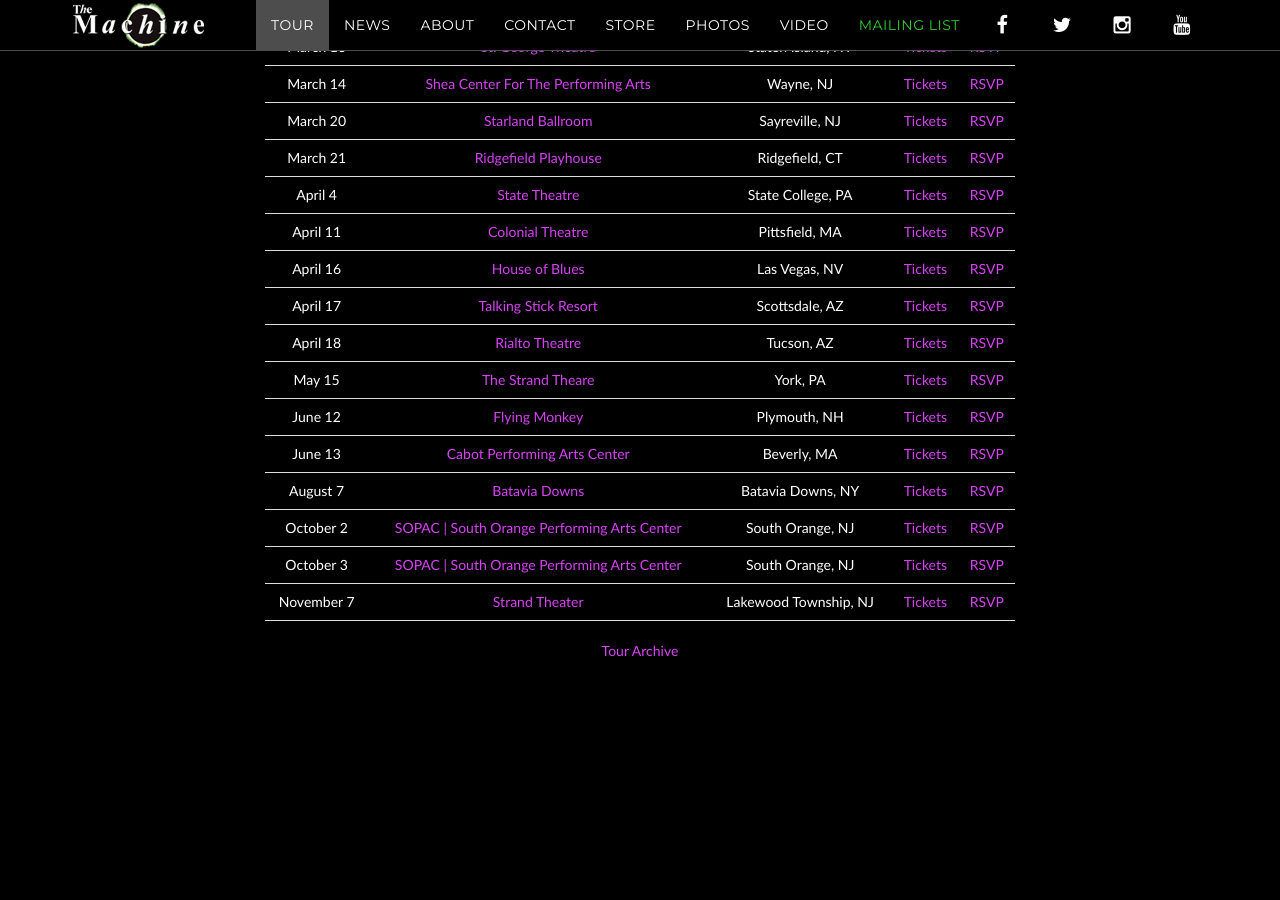
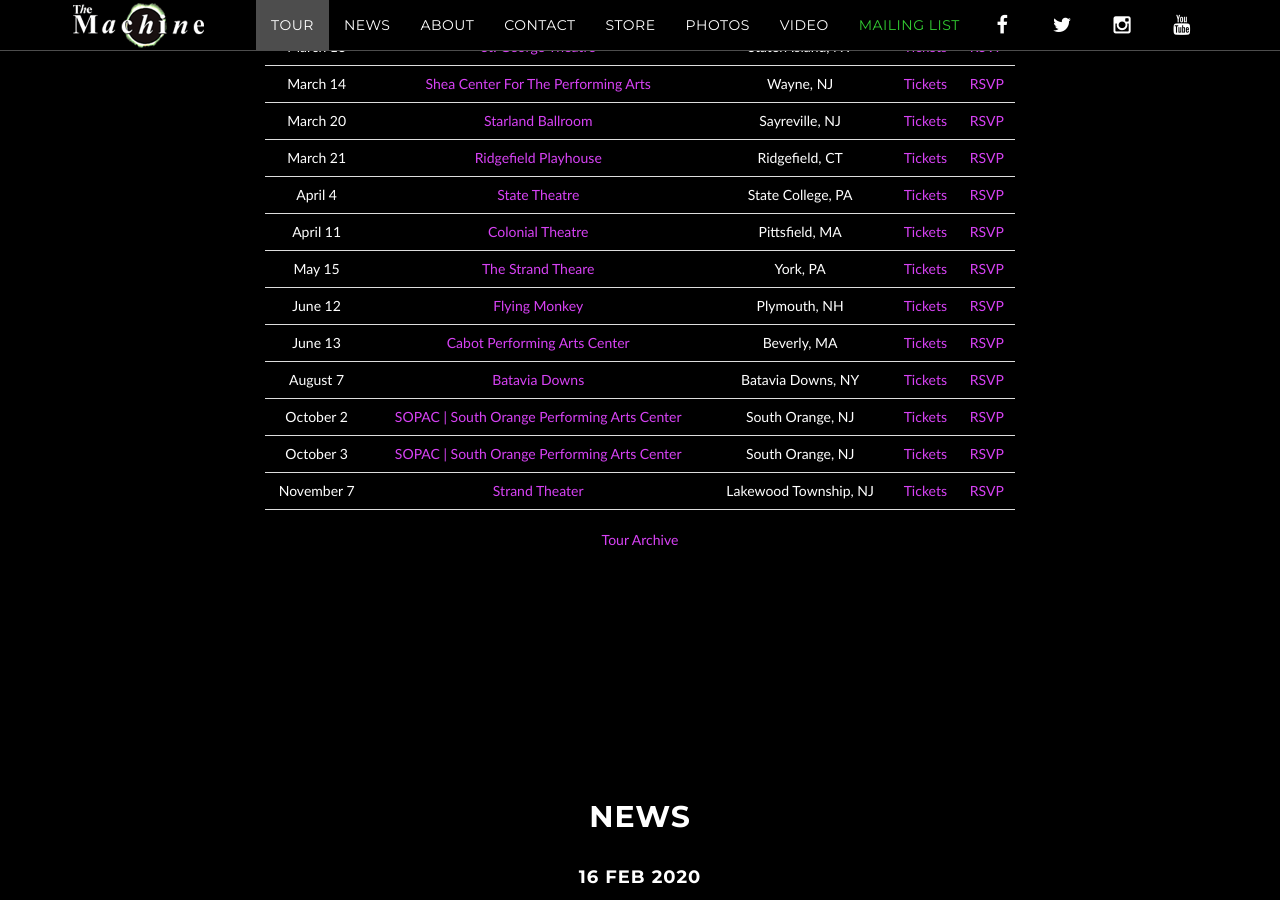
Before and after one commit to machineweb/machineweb.github.io, a Jekyll site: the page built from index.html, in a window 1280 px wide and 900 px high, scrolled down 990 px. Built offline with Jekyll 4.4.1, drawn with Linux system fonts in a browser that asks for light colours; comment, search, counter and statistics services are not loaded.

Commit message:
Updated tour

```diff
--- a/_data/tour.yml
+++ b/_data/tour.yml
@@ -4170,15 +4170,6 @@
     rsvp-url: "https://www.facebook.com/events/2218008628300171/"
     order: "1584766800000"
 
-  - date: "April 17 2020"
-    venue: "Talking Stick Resort"
-    venue-url: "http://www.talkingstickresort.com"
-    location: "Scottsdale, AZ"
-    tickets-url: "https://www1.ticketmaster.com/the-machine-scottsdale-arizona-04-17-2020/event/19005829CFFA49D6?irgwc=1&clickid=1m%253AXVVzg%253AxyJT55xTp3WVUkrUknWlAy1RzOZ3Q0&camefrom=CFC_BUYAT_253158&impradid=253158&REFERRAL_ID=tmfeedbuyat253158&wt.mc_id=aff_BUYAT_253158&utm_source=253158-Facebook-%2520TM&impradname=Facebook-%2520TM&utm_medium=affiliate"
-    rsvp-url: "https://www.facebook.com/events/605055883629226/"
-    order: "1587099600000"
-
-
   - date: "April 4 2020"
     venue: "State Theatre "
     venue-url: "www.thestatetheatre.org"
@@ -4195,23 +4186,6 @@
     rsvp-url: "https://www.facebook.com/events/1854401554695851/"
     order: "1586581200000"
 
-  - date: "April 16 2020"
-    venue: "House of Blues"
-    venue-url: "https://www.houseofblues.com"
-    location: "Las Vegas, NV"
-    tickets-url: "https://www.houseofblues.com/lasvegas/EventDetail?tmeventid=1A9ZA-9GkdibbUY&offerid=0"
-    rsvp-url: "https://www.facebook.com/events/177662460338223/"
-    order: "1587013200000"
-
-
-  - date: "April 18 2020"
-    venue: "Rialto Theatre"
-    venue-url: "http://www.rialtotheatre.com"
-    location: "Tucson, AZ"
-    tickets-url: "https://www1.ticketmaster.com/the-machine-performs-pink-floyd-tucson-arizona-04-18-2020/event/1900583DEF5F4C68?irgwc=1&clickid=3s5wTPUWkyV3x2d2gnW8RR5wUknVKmQpwzlgS80&camefrom=CFC_BUYAT_253158&impradid=253158&REFERRAL_ID=tmfeedbuyat253158&wt.mc_id=aff_BUYAT_253158&utm_source=253158-Facebook-%2520TM&impradname=Facebook-%2520TM&utm_medium=affiliate"
-    rsvp-url: "https://www.facebook.com/events/508088199834905/"
-    order: "1587186000000"
-
   - date: "May 15 2020"
     venue: "The Strand Theare "
     venue-url: "http://appellcenter.org"
```
